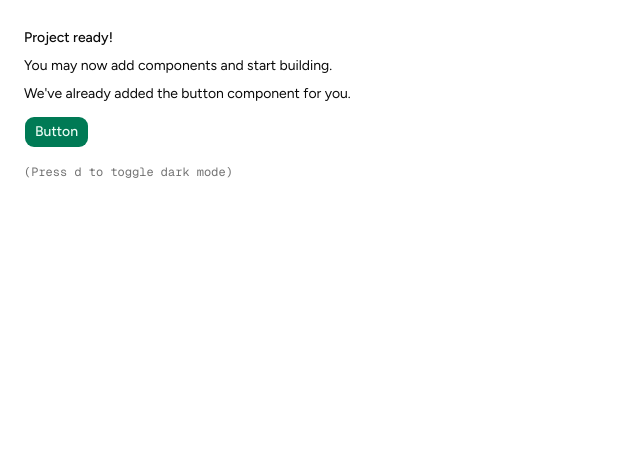
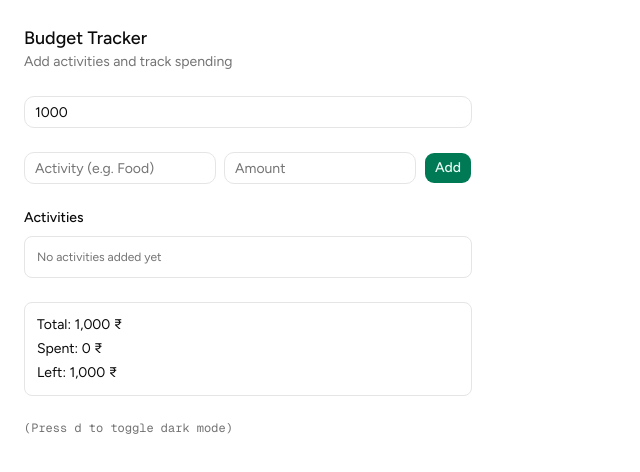
Before and after one commit to AjayKumar211097/Fire, a Next.js app: page / in a window 1280 px wide. Shown: the top 472 px of the page, without its empty margins (0-640 px from the left). Built offline with nearby package versions, Linux system fonts and the light colour scheme.

Commit message:
feat: add budget tracker UI and expand project README
- replace the default landing page with a client-side budget tracker
- add reusable input component for activity and budget entry forms
- document the FIRE wealth tracker vision, features, setup, and roadmap

```diff
--- a/app/page.tsx
+++ b/app/page.tsx
@@ -1,18 +1,124 @@
+"use client"
+
+import { useState } from "react"
 import { Button } from "@/components/ui/button"
+import { Input } from "@/components/ui/input"
+
+type Entry = {
+    name: string
+    amount: number
+}
 
 export default function Page() {
+    const [totalBudget, setTotalBudget] = useState<number>(1000)
+    const [entries, setEntries] = useState<Entry[]>([])
+    const [name, setName] = useState<string>("")
+    const [amount, setAmount] = useState<string>("")
+
+    const addEntry = () => {
+        if (!name || !amount) return
+
+        const newEntries: Entry[] = [
+            ...entries,
+            { name, amount: Number(amount) }
+        ]
+
+        setEntries(newEntries)
+        setName("")
+        setAmount("")
+    }
+
+    const removeEntry = (index: number) => {
+        const newEntries = entries.filter((_, i) => i !== index)
+        setEntries(newEntries)
+    }
+
+    const spent = entries.reduce((sum, e) => sum + e.amount, 0)
+    const left = totalBudget - spent
+
     return (
         <div className="flex min-h-svh p-6">
-      <div className="flex max-w-md min-w-0 flex-col gap-4 text-sm leading-loose">
+            <div className="flex max-w-md w-full flex-col gap-6 text-sm">
+
+                {/* Header */}
                 <div>
-          <h1 className="font-medium">Project ready!</h1>
-          <p>You may now add components and start building.</p>
-          <p>We&apos;ve already added the button component for you.</p>
-          <Button className="mt-2">Button</Button>
+                    <h1 className="text-lg font-medium">Budget Tracker</h1>
+                    <p className="text-muted-foreground">
+                        Add activities and track spending
+                    </p>
                 </div>
+
+                {/* Total Budget */}
+                <div>
+                    <Input
+                        type="number"
+                        placeholder="Total Budget"
+                        value={totalBudget}
+                        onChange={(e) => setTotalBudget(Number(e.target.value))}
+                    />
+                </div>
+
+                {/* Add Entry */}
+                <div className="flex gap-2">
+                    <Input
+                        placeholder="Activity (e.g. Food)"
+                        value={name}
+                        onChange={(e) => setName(e.target.value)}
+                    />
+                    <Input
+                        type="number"
+                        placeholder="Amount"
+                        value={amount}
+                        onChange={(e) => setAmount(e.target.value)}
+                    />
+                    <Button onClick={addEntry}>Add</Button>
+                </div>
+
+                {/* Activities List */}
+                <div className="flex flex-col gap-2">
+                    <h2 className="text-sm font-medium">Activities</h2>
+
+                    {entries.length === 0 ? (
+                        <div className="text-xs text-muted-foreground border rounded-md p-3">
+                            No activities added yet
+                        </div>
+                    ) : (
+                        entries.map((e, i) => (
+                            <div
+                                key={i}
+                                className="flex items-center justify-between border rounded-md p-3"
+                            >
+                                <div className="flex flex-col">
+                                    <span className="font-medium">{e.name}</span>
+                                    <span className="text-xs text-muted-foreground">
+                    {e.amount.toLocaleString()} ₹
+                  </span>
+                                </div>
+
+                                <Button
+                                    variant="destructive"
+                                    size="sm"
+                                    onClick={() => removeEntry(i)}
+                                >
+                                    Remove
+                                </Button>
+                            </div>
+                        ))
+                    )}
+                </div>
+
+                {/* Summary */}
+                <div className="border rounded-md p-3 space-y-1">
+                    <div>Total: {totalBudget.toLocaleString()} ₹</div>
+                    <div>Spent: {spent.toLocaleString()} ₹</div>
+                    <div>Left: {left.toLocaleString()} ₹</div>
+                </div>
+
+                {/* Footer */}
                 <div className="font-mono text-xs text-muted-foreground">
                     (Press <kbd>d</kbd> to toggle dark mode)
                 </div>
+
             </div>
         </div>
     )
--- /dev/null
+++ b/components/ui/input.tsx
@@ -0,0 +1,19 @@
+import * as React from "react"
+
+import { cn } from "@/lib/utils"
+
+function Input({ className, type, ...props }: React.ComponentProps<"input">) {
+    return (
+        <input
+            type={type}
+            data-slot="input"
+            className={cn(
+                "dark:bg-input/30 border-input focus-visible:border-ring focus-visible:ring-ring/50 aria-invalid:ring-destructive/20 dark:aria-invalid:ring-destructive/40 aria-invalid:border-destructive dark:aria-invalid:border-destructive/50 disabled:bg-input/50 dark:disabled:bg-input/80 h-8 rounded-lg border bg-transparent px-2.5 py-1 text-base transition-colors file:h-6 file:text-sm file:font-medium focus-visible:ring-3 aria-invalid:ring-3 md:text-sm w-full min-w-0 outline-none file:inline-flex file:border-0 file:bg-transparent file:text-foreground placeholder:text-muted-foreground disabled:pointer-events-none disabled:cursor-not-allowed disabled:opacity-50",
+                className
+            )}
+            {...props}
+        />
+    )
+}
+
+export { Input }
```
Also changed, not shown: 1 other file (tests, documents, lock files or other folders). Lines whose indentation alone changed are shown as unchanged.
